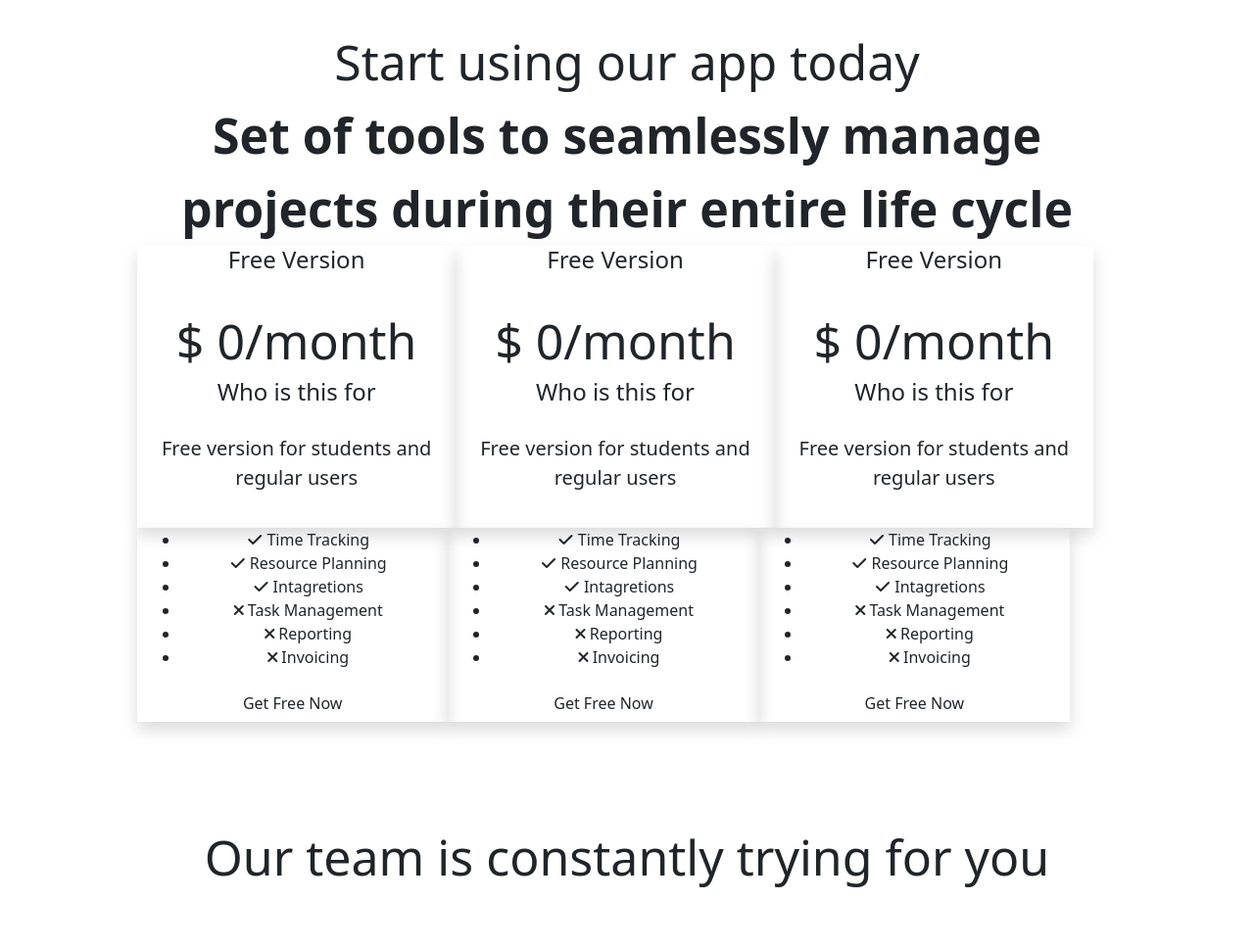
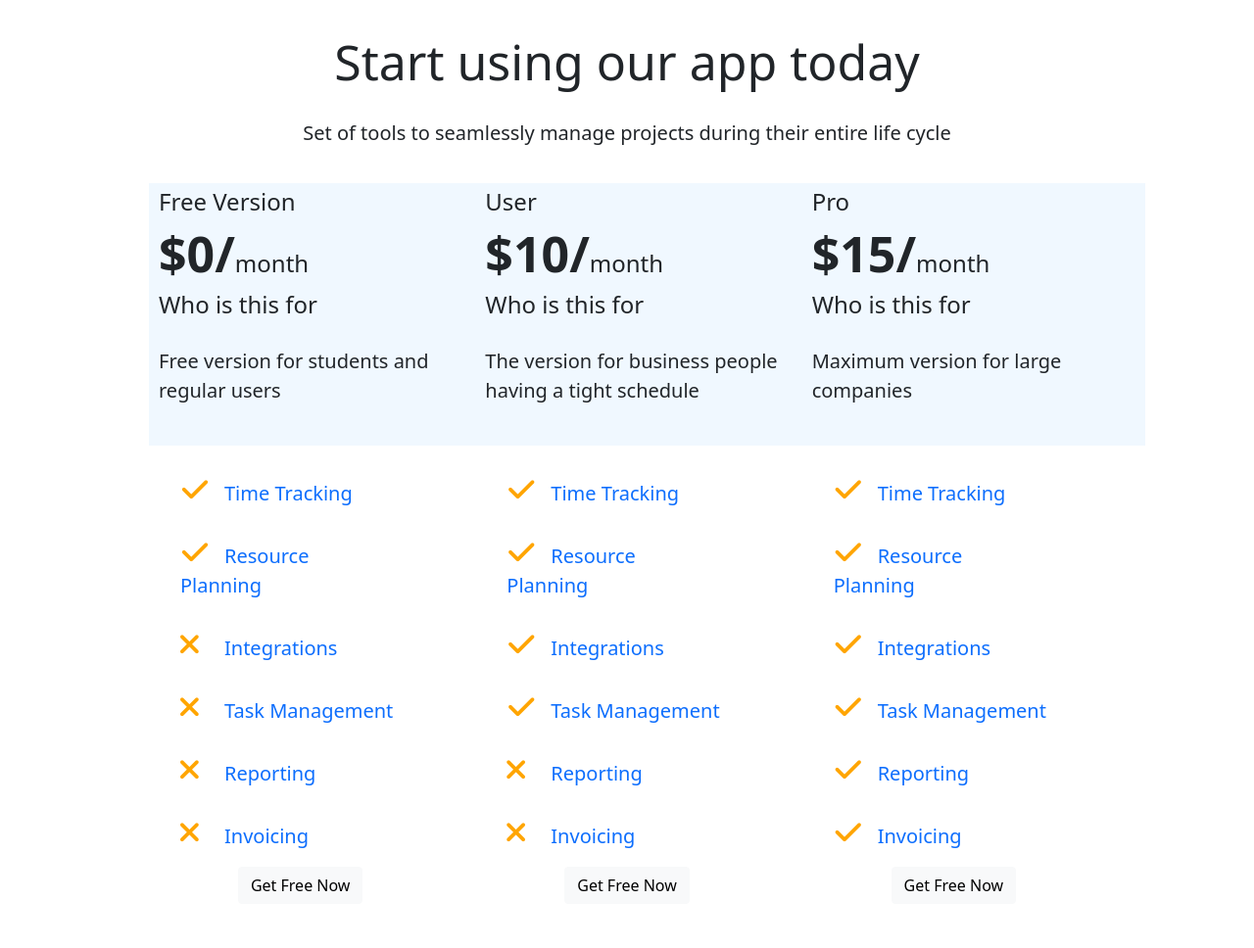
Before and after one commit to Munjar22/Assignment-18, a plain HTML site: page index.html in a window 1280 px wide. Shown: the part 583-1551 px from the top of the page at 98% size. Drawn offline with nearby package versions, Linux system fonts and the light colour scheme.

Commit message:
Update index.html

```diff
--- a/index.html
+++ b/index.html
@@ -41,70 +41,80 @@
                 </div>
             </div>
         </div>
-        <div class="start text-center pt-5">
+        <div class="start text-start py-5">
+            <h1> Start using our app today</h1>
+            <p>Set of tools to seamlessly manage projects during their entire life cycle</p>
             <div class="container">
                 <div class="row">
-                    <div class="col-12">
-                        <h1>Start using our app today </h1>
-                        <b>Set of tools to seamlessly manage projects during their entire life cycle</b>
+                    <div class="col-4">
+                        <div class="priceinfo">
+                            <h4>Free Version</h4>
+                            <h4><b>$0/</b>month</h4>
+                            <h4>Who is this for</h4>
+                            <p class="text-start">Free version for students and regular users</p>
+                        </div>
+                        <div class="items">
+                            <ul>
+                                <li><a href="#"><i class="fa-solid fa-check"></i>Time Tracking</a></li>
+                                <li><a href="#">
+                                    <i class="fa-solid fa-check"></i>Resource Planning</a></li>
+                                <li><a href="#"><i class="fa-solid fa-xmark"></i>Integrations</a></li>
+                                <li><a href="#"><i class="fa-solid fa-xmark"></i>Task Management</a></li>
+                                <li><a href="#"><i class="fa-solid fa-xmark"></i>Reporting</a></li>
+                                <li><a href="#"><i class="fa-solid fa-xmark"></i>Invoicing</a></li>
+                            </ul>
+                        </div>
+                        <div class="button text-center">
+                            <a class="btn btn-light" href="button">Get Free Now</a>
+                        </div>
                     </div>
-                    <div class="row">
-                        <div class="col-4 box shadow">
-                            <h4>Free Version</h4>
-                            <h1><span>$ 0</span>/month</h1>
+                    <div class="col-4">
+                        <div class="priceinfo">
+                            <h4>User</h4>
+                            <h4><b>$10/</b>month</h4>
                             <h4>Who is this for</h4>
-                            <p>Free version for students and regular users</p>
+                            <p class="text-start">The version for business people having a tight schedule</p>
                         </div>
-                        <div class="col-4 box shadow">
-                            <h4>Free Version</h4>
-                            <h1><span>$ 0</span>/month</h1>
+                        <div class="items">
+                            <ul>
+                                <li><a href="#"><i class="fa-solid fa-check"></i>Time Tracking</a></li>
+                                <li><a href="#">
+                                    <i class="fa-solid fa-check"></i>Resource Planning</a></li>
+                                <li><a href="#"><i class="fa-solid fa-check"></i>Integrations</a></li>
+                                <li><a href="#"><i class="fa-solid fa-check"></i>Task Management</a></li>
+                                <li><a href="#"><i class="fa-solid fa-xmark"></i>Reporting</a></li>
+                                <li><a href="#"><i class="fa-solid fa-xmark"></i>Invoicing</a></li>
+                            </ul>
+                        </div>
+                        <div class="button text-center">
+                            <a class="btn btn-light" href="button">Get Free Now</a>
+                        </div>
+                    </div>
+                    <div class="col-4">
+                        <div class="priceinfo">
+                            <h4>Pro</h4>
+                            <h4><b>$15/</b>month</h4>
                             <h4>Who is this for</h4>
-                            <p>Free version for students and regular users</p>
+                            <p class="text-start">Maximum version for large companies</p>
                         </div>
-                        <div class="col-4 box shadow ">
-                            <h4>Free Version</h4>
-                            <h1><span>$ 0</span>/month</h1>
-                            <h4>Who is this for</h4>
-                            <p>Free version for students and regular users</p>
+                        <div class="items">
+                            <ul>
+                                <li><a href="#"><i class="fa-solid fa-check"></i>Time Tracking</a></li>
+                                <li><a href="#">
+                                    <i class="fa-solid fa-check"></i>Resource Planning</a></li>
+                                <li><a href="#"><i class="fa-solid fa-check"></i>Integrations</a></li>
+                                <li><a href="#"><i class="fa-solid fa-check"></i>Task Management</a></li>
+                                <li><a href="#"><i class="fa-solid fa-check"></i>Reporting</a></li>
+                                <li><a href="#"><i class="fa-solid fa-check"></i>Invoicing</a></li>
+                            </ul>
                         </div>
-                        <div class="row">
-                            <div class="col-4 box1 shadow">
-                      <ul>
-                                    <li><i class="fa-solid fa-check"></i> Time Tracking</li>
-                                    <li><i class="fa-solid fa-check"></i> Resource Planning</li>
-                                    <li><i class="fa-solid fa-check"></i> Intagretions</li>
-                                    <li><i class="fa-solid fa-xmark"></i> Task Management</li>
-                                    <li><i class="fa-solid fa-xmark"></i> Reporting</li>
-                                    <li><i class="fa-solid fa-xmark"></i> Invoicing</li>
-                                </ul>
-                                <a class="btn btn-lightwhite btn3" href="button">Get Free Now</a>
-                            </div>
-                            <div class="col-4 box1 shadow">
-                                <ul>
-                                    <li><i class="fa-solid fa-check"></i> Time Tracking</li>
-                                    <li><i class="fa-solid fa-check"></i> Resource Planning</li>
-                                    <li><i class="fa-solid fa-check"></i> Intagretions</li>
-                                    <li><i class="fa-solid fa-xmark"></i> Task Management</li>
-                                    <li><i class="fa-solid fa-xmark"></i> Reporting</li>
-                                    <li><i class="fa-solid fa-xmark"></i> Invoicing</li>
-                                </ul>
-                                <a class="btn btn-lightwhite btn3" href="button">Get Free Now</a>
-                            </div>
-                            <div class="col-4 box1 shadow">
-                                <ul>
-                                    <li><i class="fa-solid fa-check"></i> Time Tracking</li>
-                                    <li><i class="fa-solid fa-check"></i> Resource Planning</li>
-                                    <li><i class="fa-solid fa-check"></i> Intagretions</li>
-                                    <li><i class="fa-solid fa-xmark"></i> Task Management</li>
-                                    <li><i class="fa-solid fa-xmark"></i> Reporting</li>
-                                    <li><i class="fa-solid fa-xmark"></i> Invoicing</li>
-                                </ul>
-                                <a class="btn btn-lightwhite btn3" href="button">Get Free Now</a>
-                            </div>
+                        <div class="button text-center">
+                            <a class="btn btn-light" href="button">Get Free Now</a>
                         </div>
                     </div>
                 </div>
             </div>
+        </div>
             <div class="ourteam">
                 <div class="container">
                     <div class="row">
```
